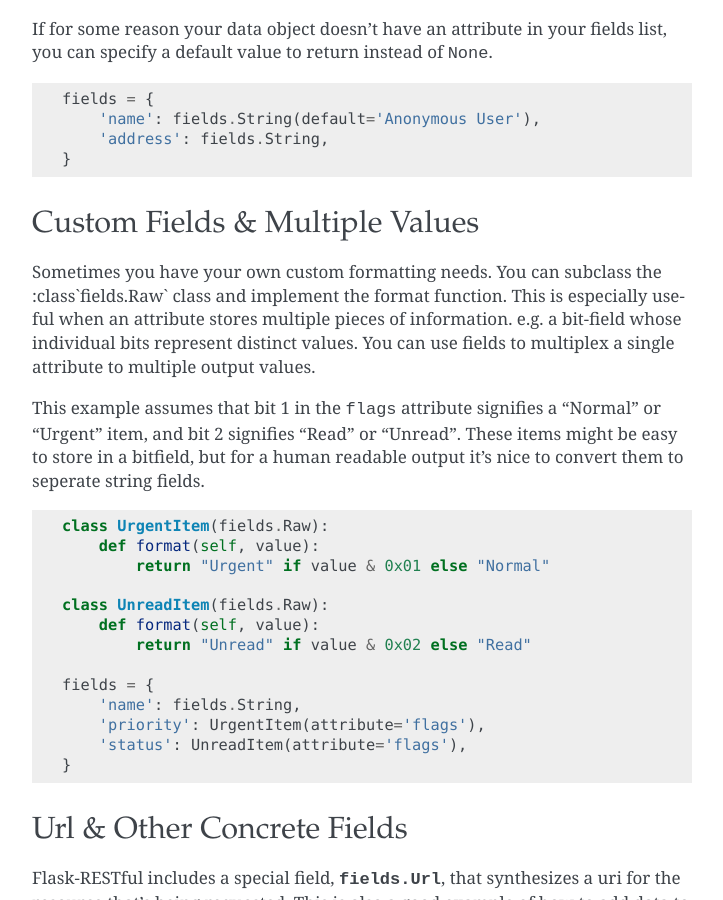
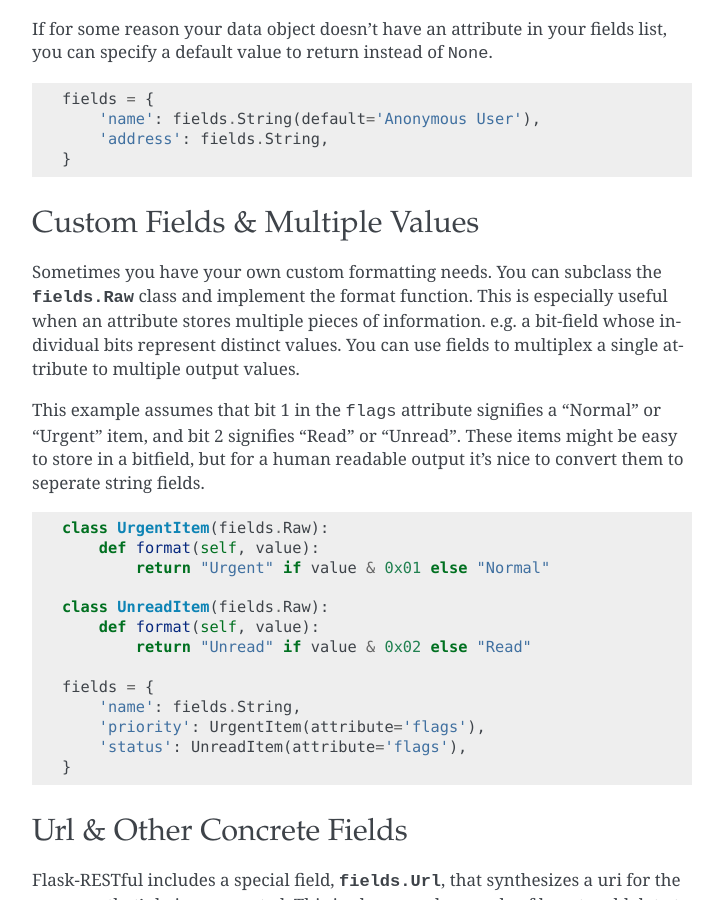
Before and after one commit to HungryCrawler019/flask-RESTful-api, a Sphinx documentation site: the page built from docs/fields.rst, in a window 1280 px wide and 900 px high, scrolled down 1875 px. Shown: the whole window, without its empty margins (388-1111 px from the left). Built offline with Sphinx 7.4.7, drawn with Linux system fonts in a browser that asks for light colours.

Commit message:
Fix a broken link in |Output Fields| documentation

```diff
--- a/docs/fields.rst
+++ b/docs/fields.rst
@@ -103,7 +103,7 @@ Custom Fields & Multiple Values
 -------------------------------
 
 Sometimes you have your own custom formatting needs.  You can subclass the
-:class`fields.Raw` class and implement the format function.  This is especially
+:class:`fields.Raw` class and implement the format function.  This is especially
 useful when an attribute stores multiple pieces of information. e.g. a
 bit-field whose individual bits represent distinct values.  You can use fields
 to multiplex a single attribute to multiple output values.
```
